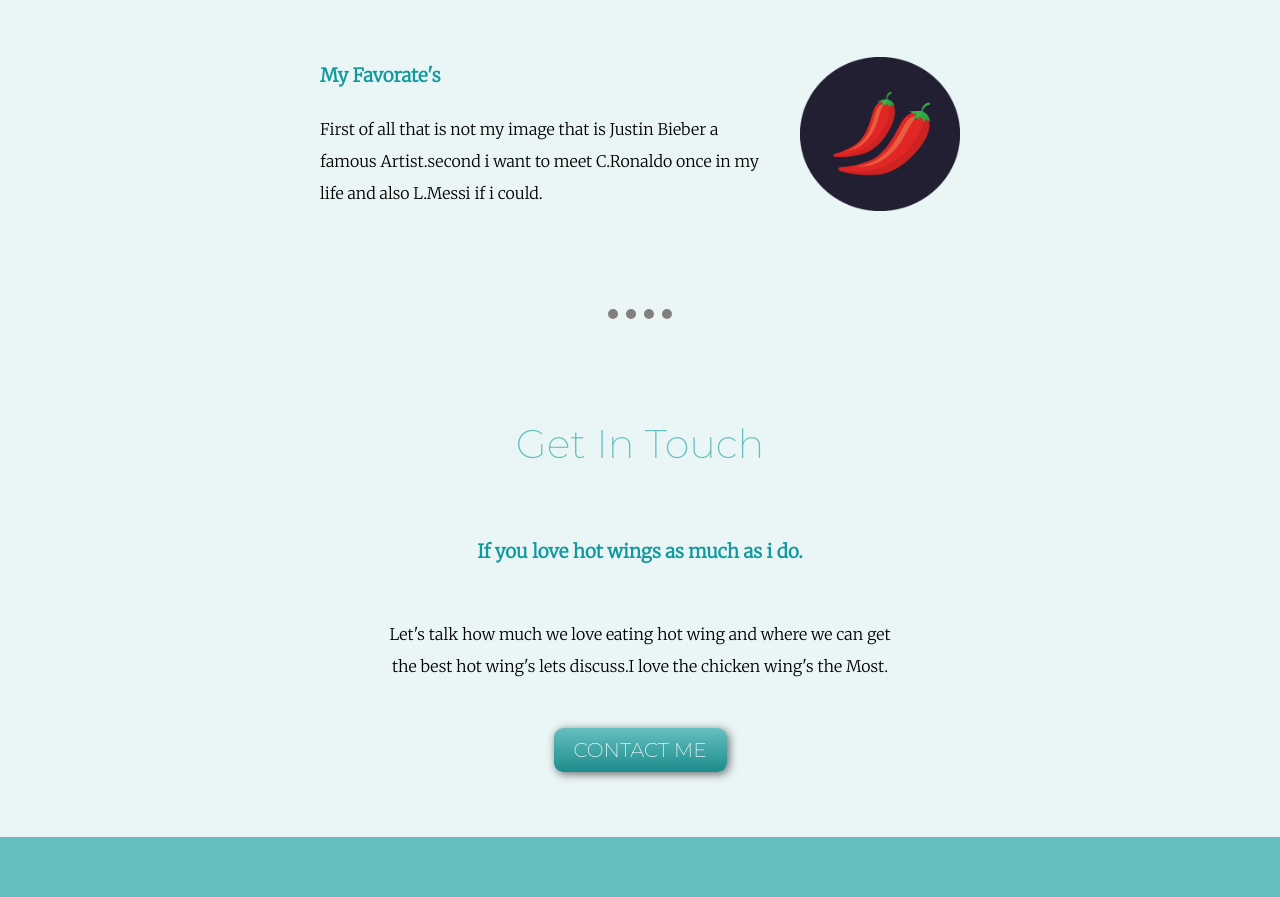
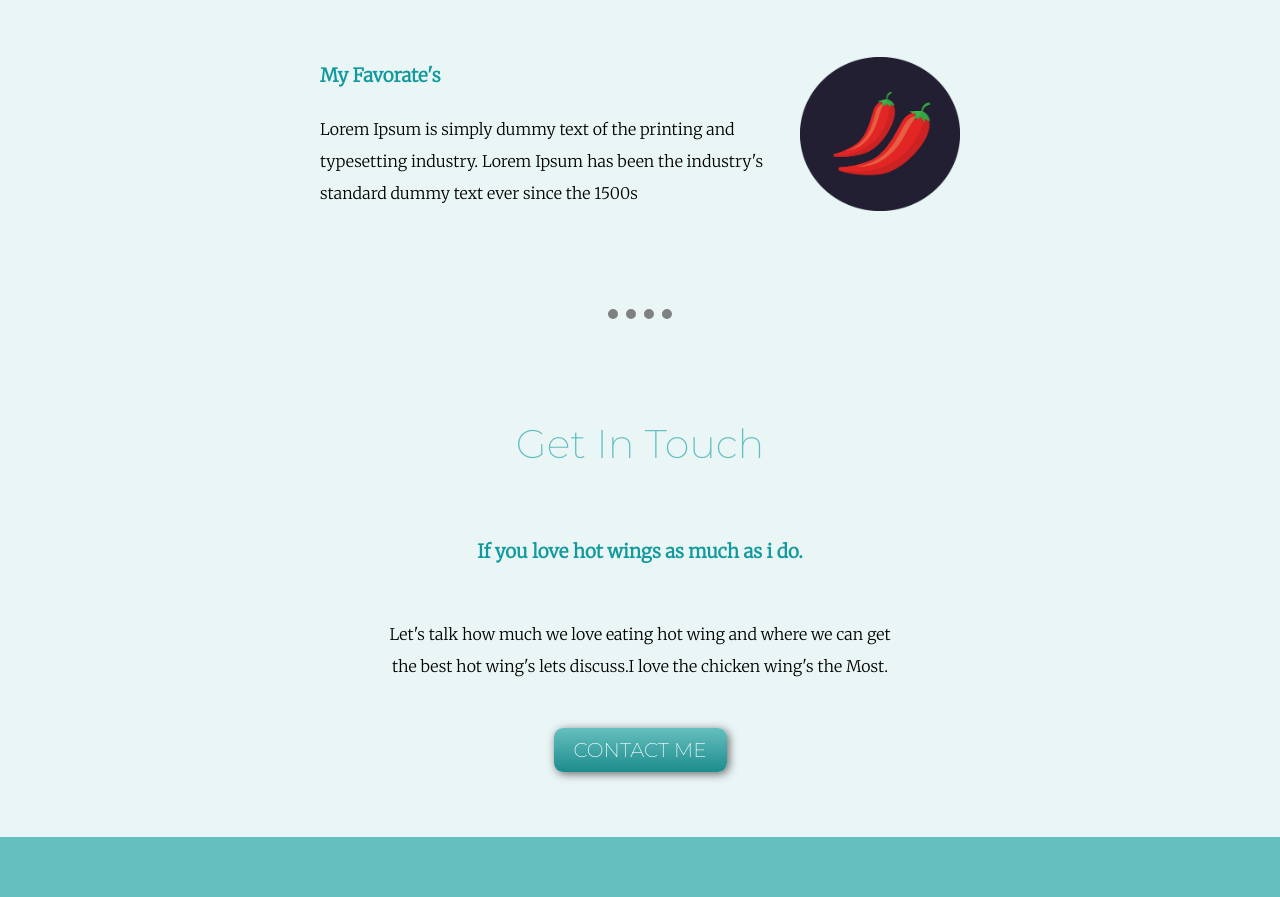
Before and after one commit to chinmay8053/My-First-Web-Page, a plain HTML site: page index.html in a window 1280 px wide. Shown: the part 1742-2639 px from the top of the page. Drawn offline with Linux system fonts and the light colour scheme.

Commit message:
Update index.html

```diff
--- a/index.html
+++ b/index.html
@@ -34,8 +34,7 @@
         <div class="skill-row">
           <img class="chillies-img" src="images/chillies.png" alt="">
           <h3>My Favorate's</h3>
-          <p>First of all that is not my image that is Justin Bieber a famous Artist.second i want to meet C.Ronaldo
-             once in my life and also L.Messi if i could.</p>
+          <p>Lorem Ipsum is simply dummy text of the printing and typesetting industry. Lorem Ipsum has been the industry's standard dummy text ever since the 1500s</p>
         </div>
       </div>
       <hr>
```
